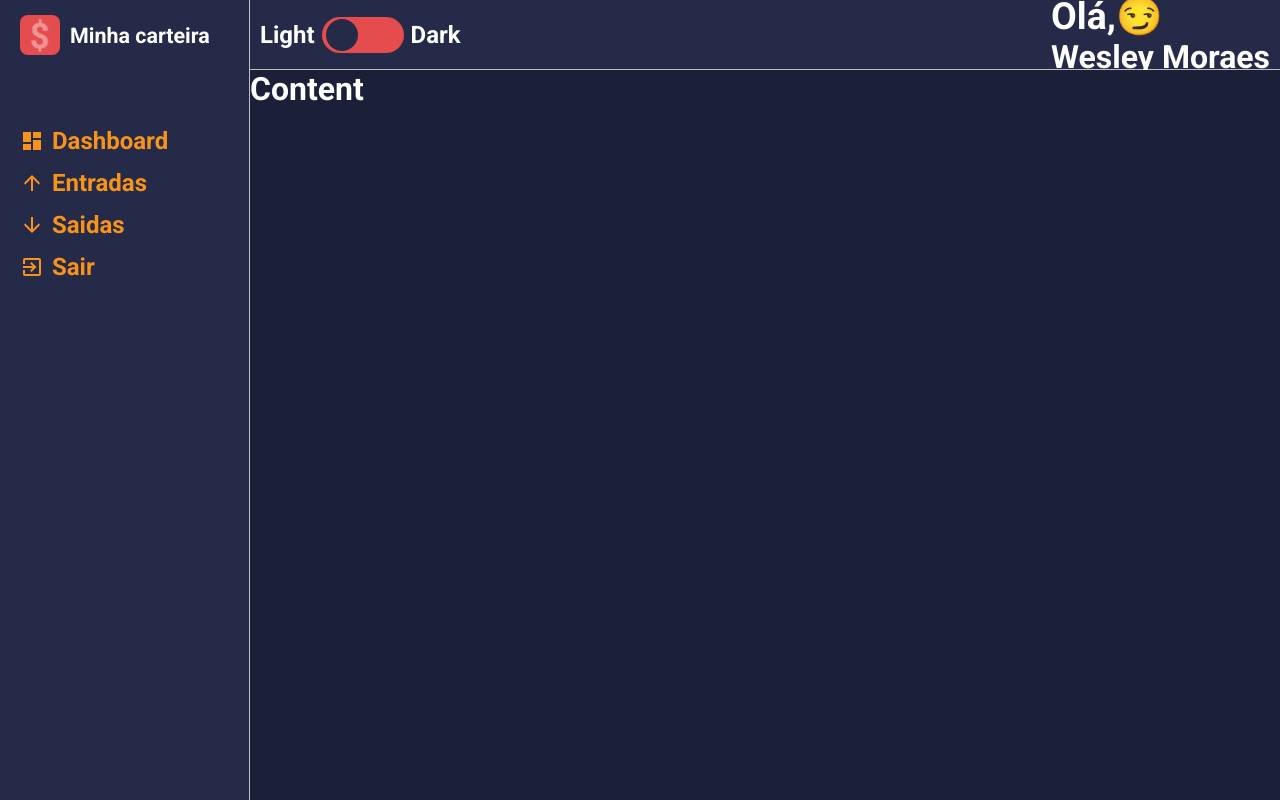
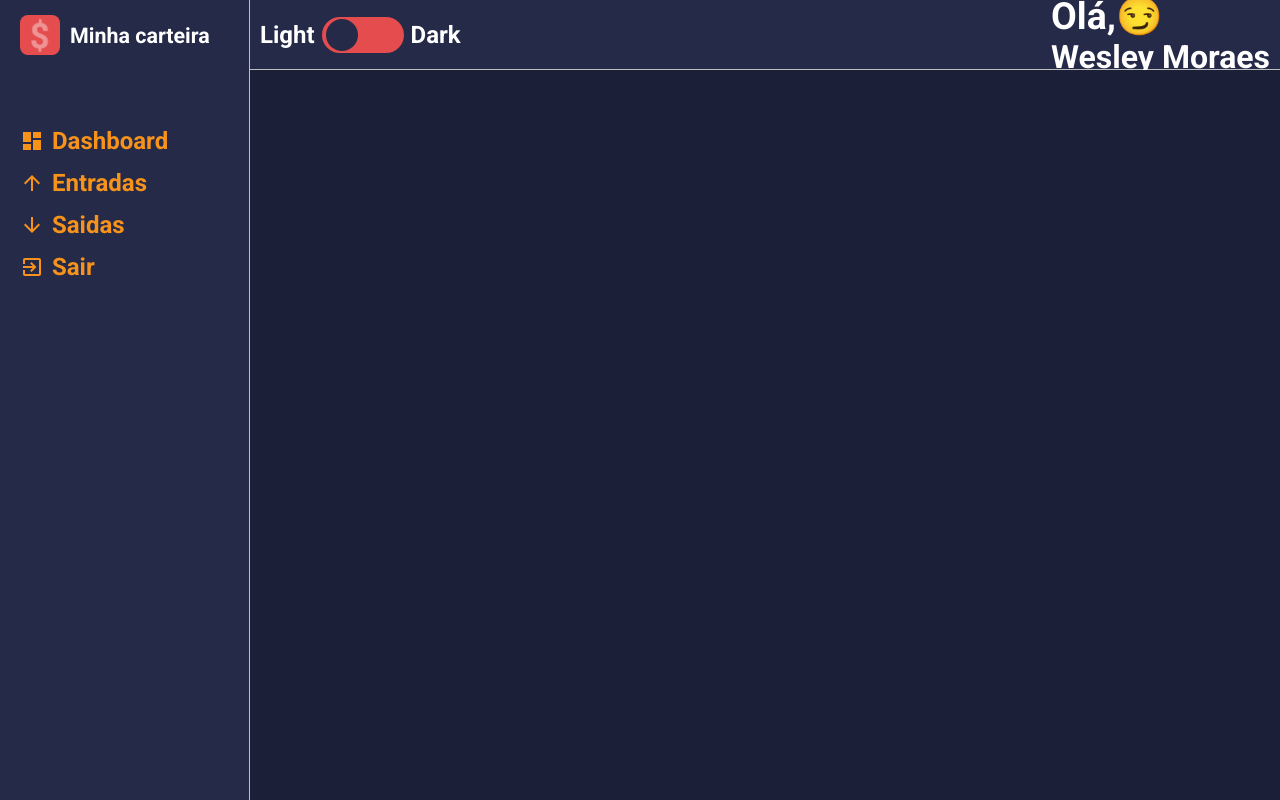
Before and after one commit to owesleymoraes/dashboard, a React (Create React App) app: page / in a window 1280 px wide. Built offline with nearby package versions, Linux system fonts and the light colour scheme.

Commit message:
feat: optimization in Content component

```diff
--- a/src/components/Content/index.tsx
+++ b/src/components/Content/index.tsx
@@ -1,10 +1,14 @@
 import React from 'react'
 import * as Styled from './styles'
 
-export const Content: React.FC = () => {
+type ContentProps = {
+    children: React.ReactNode
+}
+
+export const Content: React.FC<ContentProps> = ({ children }) => {
     return (
         <Styled.Container>
-            Content
+            {children}
         </Styled.Container>
     )
 
--- a/src/components/Content/styles.ts
+++ b/src/components/Content/styles.ts
@@ -4,4 +4,5 @@ export const Container = styled.div`
 grid-area: CT;
 color: ${props => props.theme.colors.white};
 background-color: ${props => props.theme.colors.primary};
+padding: 25px;
 `
```
